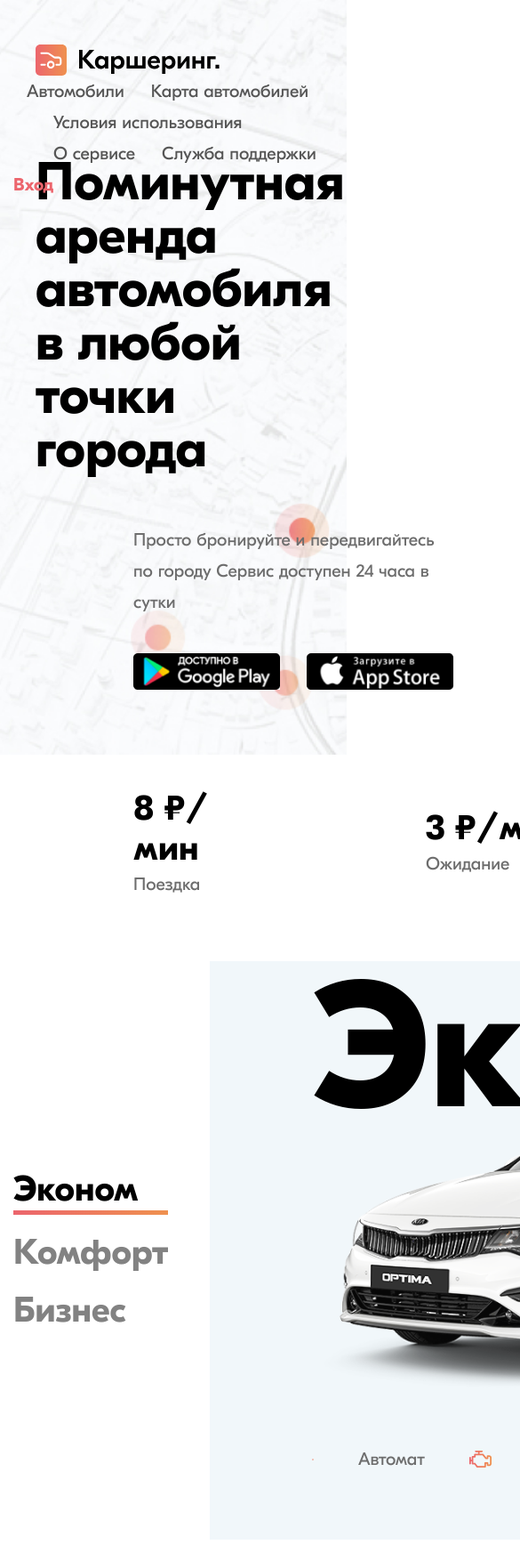
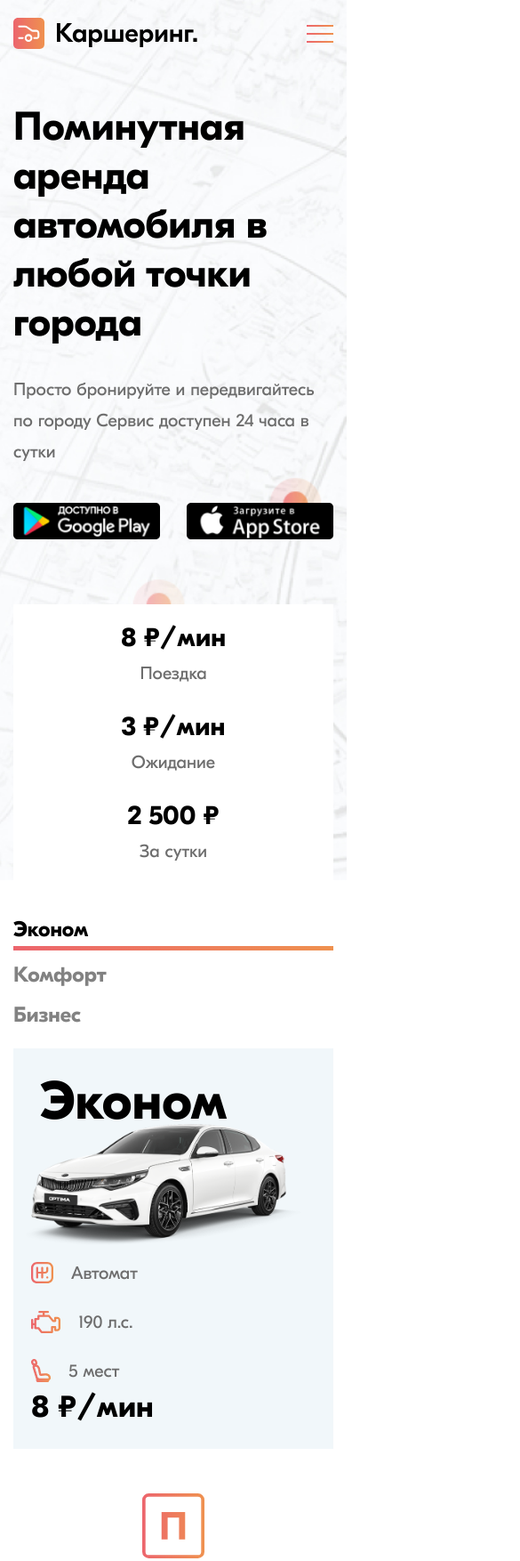
Before and after one commit to kosm-dev/carshare, a website: page app/index.html in a window 390 px wide. Shown: the top 1754 px of the page at 89% size, 585 px wide, since content can reach past the window. Drawn offline with nearby package versions, Linux system fonts and the light colour scheme; files that its build step writes are made by us from their sources.

Commit message:
added adaptive tariffs feature booking

```diff
--- a/app/index.html
+++ b/app/index.html
@@ -6,7 +6,7 @@
   <meta http-equiv="X-UA-Compatible" content="IE=edge">
   <meta name="viewport" content="width=device-width, initial-scale=1.0">
   <link rel="stylesheet" href="css/style.min.css">
-  <title>Document</title>
+  <title>Carshare</title>
 </head>
 
 <body>
@@ -19,6 +19,10 @@
           <a class="header__logo logo" href="#">
             <img class="logo__img" src="images/logo.svg" alt="logo">
           </a>
+
+          <div class="burger">
+            <span></span>
+          </div>
 
           <nav class="header__menu menu">
             <ul class="menu__list">
@@ -52,11 +56,12 @@
                 </a>
               </li>
             </ul>
+            <a class="header__login" href="#">
+              Вход
+            </a>
           </nav>
 
-          <a class="header__login" href="#">
-            Вход
-          </a>
+
         </div>
       </div>
     </header>
@@ -70,38 +75,28 @@
             <h1 class="top__title title">
               Поминутная аренда автомобиля в любой точки города
             </h1>
-
             <div class="top__content">
               <div class="top__content-text">
                 <p>
                   Просто бронируйте и передвигайтесь по городу Сервис доступен 24 часа в сутки
                 </p>
               </div>
-
               <div class="top__buttons">
-
                 <a class="top__button download-link" href="#">
                   <div class="download-link__img">
                     <img src="images/icons/google.jpg" alt="google play">
 
                   </div>
                 </a>
-
-
                 <a class="top__button download-link" href="#">
                   <div class="download-link__img">
                     <img src="images/icons/apple.jpg" alt="appstore">
 
                   </div>
                 </a>
-
-
               </div>
-
             </div>
-
             <div class="top__items">
-
               <div class="top__item">
                 <div class="top__item-value">
                   8 ₽/мин
@@ -112,8 +107,6 @@
                   </p>
                 </div>
               </div>
-
-
               <div class="top__item">
                 <div class="top__item-value">
                   3 ₽/мин
@@ -124,8 +117,6 @@
                   </p>
                 </div>
               </div>
-
-
               <div class="top__item">
                 <div class="top__item-value">
                   2 500 ₽
@@ -136,20 +127,10 @@
                   </p>
                 </div>
               </div>
-
-
-
-
-
-
-
             </div>
-
-
           </div>
         </div>
       </section>
-
 
       <section class="main__tariffs tariffs">
         <div class="container">
@@ -174,7 +155,7 @@
               </div>
 
 
-              <div class="tabcontent">
+              <div class="tariffs__tabcontent tabcontent">
                 <div class="tariffs__items">
                   <div class="tariffs__item">
                     <h3 class="tariffs__item-title">
@@ -336,13 +317,7 @@
           </div>
         </div>
       </section>
-      <!-- <section class="main__top top">
-              <div class="container">
-                <div class="top__inner">
 
-                </div>
-              </div>
-            </section> -->
 
     </main>
 
--- a/app/scss/_global.scss
+++ b/app/scss/_global.scss
@@ -8,8 +8,13 @@ body {
   font-size: 20px;
   line-height: 35px;
   color: $default;
+  // min-width: 320px;
 
-  overflow-x: hidden;
+  // overflow-x: hidden;
+}
+
+.lock {
+  overflow: hidden;
 }
 
 .wrapper {
@@ -39,3 +44,52 @@ body {
   line-height: 60px;
   color: #000;
 }
+
+// burger
+
+.burger {
+  position: relative;
+  display: none;
+  width: 30px;
+  height: 20px;
+  cursor: pointer;
+  z-index: 11;
+}
+.burger::before,
+.burger::after {
+  content: "";
+  background: linear-gradient(90deg, #ec656d 0%, #ef914f 100%);
+  position: absolute;
+  width: 100%;
+  height: 2px;
+  left: 0;
+  transition: all 0.3s;
+}
+.burger::before {
+  top: 0;
+}
+.burger::after {
+  bottom: 0;
+}
+
+.burger span {
+  display: block;
+  position: absolute;
+  background: linear-gradient(90deg, #ec656d 0%, #ef914f 100%);
+  top: 9px;
+  left: 0;
+  width: 100%;
+  height: 2px;
+  transition: all 0.3s;
+}
+.burger--active::before {
+  transform: rotate(45deg);
+  top: 9px;
+}
+.burger--active::after {
+  transform: rotate(-45deg);
+  bottom: 9px;
+}
+.burger--active span {
+  transform: scale(0);
+}
--- a/app/scss/_media.scss
+++ b/app/scss/_media.scss
@@ -0,0 +1,349 @@
+@media (max-width: 1400px) {
+  .menu__list-link {
+    display: inline-block;
+    font-size: 16px;
+    line-height: 26px;
+    color: #555;
+  }
+  // top
+  .top__title {
+    font-size: 45px;
+    line-height: 55px;
+    margin-bottom: 30px;
+  }
+
+  .top__items:after {
+    display: none;
+  }
+  // tarrifs
+  .tariffs__container {
+    justify-content: space-between;
+  }
+  .tariffs__tabcontent {
+    width: 100%;
+  }
+  .tariffs__item-title {
+    font-size: 120px;
+  }
+
+  .tariffs__tabheader {
+    width: 280px;
+    padding-right: 30px;
+  }
+  .tariffs__list-item {
+    margin-bottom: 15px;
+    font-size: 30px;
+    line-height: 40px;
+  }
+  .tariffs__item-features {
+    padding-right: 20px;
+    padding-left: 0;
+  }
+  .tariffs__item-icon {
+    margin-right: 20px;
+  }
+  .tariffs__item {
+    min-height: 550px;
+  }
+  .tariffs__item:after {
+    content: "";
+    position: absolute;
+    top: 0;
+    left: 0;
+    z-index: -1;
+    height: 100%;
+    width: 100%;
+    background: #f1f7fa;
+  }
+  .tariffs__item-box {
+    padding-left: 20px;
+    padding-right: 20px;
+    padding-bottom: 25px;
+  }
+  .tariffs__item-img {
+    width: 700px;
+    top: -10px;
+    right: -50px;
+  }
+  // features
+  .features {
+    padding-top: 80px;
+    padding-bottom: 80px;
+  }
+  .features__items {
+    grid-gap: 0 30px;
+  }
+  .features__item-title {
+    margin-bottom: 10px;
+    font-size: 30px;
+    line-height: 40px;
+  }
+
+  .features__item-text {
+    font-size: 18px;
+    line-height: 30px;
+  }
+  .features__item-icon {
+    margin-bottom: 20px;
+  }
+  .features__item-icon img {
+    width: 70px;
+    max-height: 77px;
+  }
+  // booking
+  .booking__title {
+    font-size: 45px;
+    line-height: 55px;
+    margin-bottom: 30px;
+  }
+  .booking__button + .booking__button {
+    margin-left: 30px;
+  }
+}
+
+@media (max-width: 1280px) {
+  .tariffs__item-img {
+    width: 650px;
+    top: 15px;
+    right: 0;
+  }
+
+  // features
+  .features__items {
+    display: grid;
+    grid-template-columns: repeat(3, 280px);
+    grid-gap: 20px 30px;
+  }
+}
+
+@media (max-width: 1150px) {
+  // header
+
+  .header {
+    top: 20px;
+  }
+  .header__logo {
+    padding-left: 0;
+  }
+
+  .header__inner {
+    justify-content: space-between;
+  }
+  .header__menu {
+    position: fixed;
+    top: -100%;
+    left: 0;
+    width: 100%;
+    height: 100%;
+    z-index: 10;
+    background-color: #000;
+    padding-top: 70px;
+    transition: all 0.6s;
+    overflow: auto;
+
+    flex-direction: column;
+    padding-left: 0;
+  }
+
+  .header__menu--active {
+    top: 0;
+  }
+
+  .burger {
+    display: block;
+  }
+
+  .menu__list {
+    display: block;
+    width: 100%;
+  }
+  .menu__list-item {
+    margin-right: 0;
+  }
+  .menu__list-link {
+    font-size: 20px;
+    display: block;
+    padding: 15px;
+    color: #fff;
+    text-align: center;
+  }
+
+  .header__login {
+    display: block;
+    width: 100%;
+    padding: 15px;
+    text-align: center;
+    font-size: 20px;
+  }
+  // top
+
+  .top__title {
+    padding-top: 90px;
+    padding-left: 0;
+    padding-right: 0;
+  }
+  .top__content {
+    margin-left: 0;
+  }
+  .top__items {
+    width: 100%;
+    padding: 15px 10px;
+  }
+  .top__item {
+    margin-right: 70px;
+  }
+
+  // booking
+  .booking {
+    min-height: 100vh;
+    padding-top: 90px;
+    padding-bottom: 90px;
+  }
+
+  .booking__content {
+    margin-left: 0;
+  }
+  .booking__text {
+    margin-bottom: 40px;
+  }
+}
+@media (max-width: 980px) {
+  // tarrifs
+  .tariffs__item-title {
+    padding-top: 30px;
+    padding-left: 30px;
+    font-size: 90px;
+  }
+  .tariffs__item-features {
+    flex-direction: column;
+  }
+  .tariffs__item-feature + .tariffs__item-feature {
+    margin-left: 0;
+  }
+  .tariffs__item-feature {
+    margin-bottom: 20px;
+  }
+  .tariffs__item-feature:last-child {
+    margin-bottom: 0;
+  }
+  .tariffs__item {
+    min-height: 450px;
+  }
+  .tariffs__item-img {
+    width: 430px;
+  }
+  .tariffs__item-box {
+    align-items: flex-end;
+  }
+
+  // features
+
+  .features__items {
+    grid-template-columns: repeat(2, 280px);
+    justify-content: space-around;
+  }
+
+  // booking
+  .booking__title {
+    max-width: 600px;
+  }
+  .booking__content {
+    max-width: 500px;
+  }
+}
+@media (max-width: 768px) {
+  .top__items {
+    flex-direction: column;
+  }
+  .top__item {
+    margin-right: 0;
+    margin-bottom: 20px;
+    text-align: center;
+  }
+  .top__item:last-child {
+    margin-bottom: 0;
+  }
+  .top__item-value {
+    font-size: 30px;
+  }
+}
+
+@media (max-width: 750px) {
+  .booking {
+    background-image: none !important;
+  }
+}
+@media (max-width: 650px) {
+  // top
+  .top__title {
+    padding-top: 30px;
+  }
+
+  // tariffs
+  .tariffs__tabcontainer {
+    flex-direction: column;
+  }
+
+  .tariffs__item-features {
+    padding-right: 0;
+  }
+
+  .tariffs__list-item {
+    margin-bottom: 10px;
+    font-size: 24px;
+    line-height: 35px;
+  }
+
+  .tariffs__tabheader {
+    width: 100%;
+    margin-right: 0;
+    padding-right: 0;
+    margin-bottom: 20px;
+  }
+  .tariffs__item-price {
+    font-size: 35px;
+  }
+
+  // features
+
+  .features {
+    padding-top: 50px;
+    padding-bottom: 50px;
+  }
+
+  .features__items {
+    grid-template-columns: repeat(1, 280px);
+    justify-content: center;
+  }
+  //
+
+  .booking {
+    padding-top: 50px;
+    padding-bottom: 50px;
+  }
+}
+
+@media (max-width: 480px) {
+  //
+
+  .tariffs__item-img {
+    width: 350px;
+  }
+
+  .tariffs__item-title {
+    font-size: 60px;
+  }
+
+  .tariffs__item-box {
+    flex-direction: column;
+    align-items: flex-start;
+  }
+}
+
+@media (max-width: 380px) {
+  .tariffs__item-img {
+    width: 285px;
+    top: 30px;
+    right: -15px;
+  }
+}
--- a/app/scss/style.scss
+++ b/app/scss/style.scss
@@ -18,11 +18,15 @@
   &__logo {
     padding-left: 25px;
   }
+
   &__menu {
-    padding: 0 15px;
-    margin: 0 auto;
+    padding-left: 15px;
+    margin-left: auto;
+    display: flex;
+    align-items: center;
   }
   &__login {
+    padding-left: 58px;
     padding-right: 12px;
     @extend %gte-700;
     font-size: 20px;
@@ -37,11 +41,14 @@
     flex-wrap: wrap;
     align-items: center;
   }
-  &__list-item + .menu__list-item {
-    margin-left: 30px;
+  &__list-item {
+    margin-right: 30px;
   }
-
+  &__list-item:last-child {
+    margin-right: 0;
+  }
   &__list-link {
+    display: inline-block;
     @extend %gte-400;
     font-size: 20px;
     line-height: 35px;
@@ -50,21 +57,17 @@
 }
 
 // top
-
-.main {
-  &__top {
-  }
-}
 .top {
-  min-height: 720px;
+  min-height: 100vh;
   background-image: url("../images/top-bg.jpg");
   background-repeat: no-repeat;
   background-size: cover;
   background-position: center;
   padding-top: 85px;
-  &__inner {
-  }
+
   &__title {
+    max-width: 940px;
+    width: 100%;
     padding: 90px 25px 0;
     margin-bottom: 54px;
   }
@@ -85,6 +88,7 @@
   }
   &__items {
     display: inline-flex;
+    flex-wrap: wrap;
     align-items: center;
     position: relative;
     z-index: 2;
@@ -109,8 +113,11 @@
     display: flex;
     flex-direction: column;
   }
-  &__item + .top__item {
-    margin-left: 173px;
+  &__item {
+    margin-right: 173px;
+  }
+  &__item:last-child {
+    margin-right: 0;
   }
   &__item-value {
     @extend %gte-700;
@@ -124,14 +131,12 @@
 
 .tariffs {
   padding-top: 38px;
-  &__inner {
-  }
+
   &__tabcontainer {
     display: flex;
     align-items: center;
   }
-  &__items {
-  }
+
   &__item {
     position: relative;
     max-width: 915px;
@@ -185,8 +190,7 @@
   &__item-icon {
     margin-right: 50px;
   }
-  &__item-content {
-  }
+
   &__item-price {
     @extend %gte-700;
     font-size: 40px;
@@ -197,8 +201,7 @@
     width: 280px;
     margin-right: 47px;
   }
-  &__list {
-  }
+
   &__list-item {
     margin-bottom: 20px;
     @extend %gte-700;
@@ -225,17 +228,9 @@
   }
 }
 
-.tabcontainer {
-}
-.tabcontent {
-}
 .tabheader {
-  &__items {
-  }
   &__item {
     cursor: pointer;
-  }
-  &__item-active {
   }
 }
 
@@ -265,8 +260,6 @@
     line-height: 45px;
     color: #000000;
   }
-  &__item-text {
-  }
 }
 
 // booking
@@ -278,8 +271,7 @@
   background-size: contain;
   background-position: center center;
   background-color: #f1f7fa;
-  &__inner {
-  }
+
   &__title {
     margin-bottom: 98px;
     max-width: 720px;
@@ -296,8 +288,11 @@
   &__text p:not(:last-child) {
     margin-bottom: 5px;
   }
-  &__btns {
+
+  .booking__btns {
+    display: flex;
   }
+
   &__button + .booking__button {
     margin-left: 50px;
   }
@@ -325,10 +320,7 @@
   &__pay-item + .footer__pay-item {
     margin-left: 40px;
   }
-  &__pay-link {
-  }
-  &__social {
-  }
+
   &__social-title {
     margin-bottom: 32px;
   }
@@ -339,16 +331,14 @@
   &__social-item + .footer__social-item {
     margin-left: 40px;
   }
-  &__social-link {
-  }
+
   &__copy {
     display: flex;
   }
   &__copy-item + .footer__copy-item {
     margin-left: 48px;
   }
-  &__copy-link {
-  }
+
   &__copy-author {
     margin-left: auto;
     padding-left: 15px;
```
Also changed, not shown: app/js/main.js (+7 -1 lines), app/js/main.min.js.
